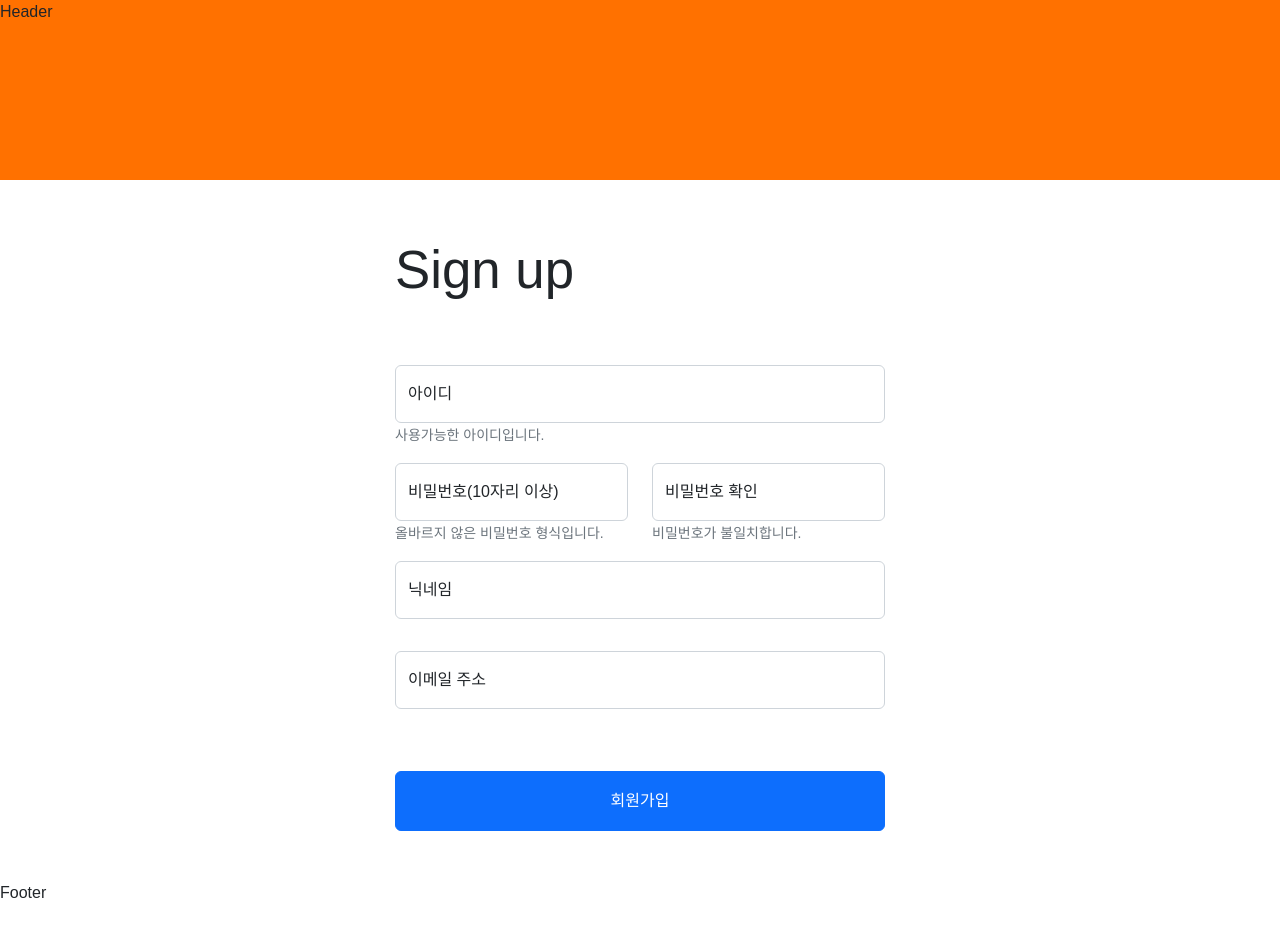
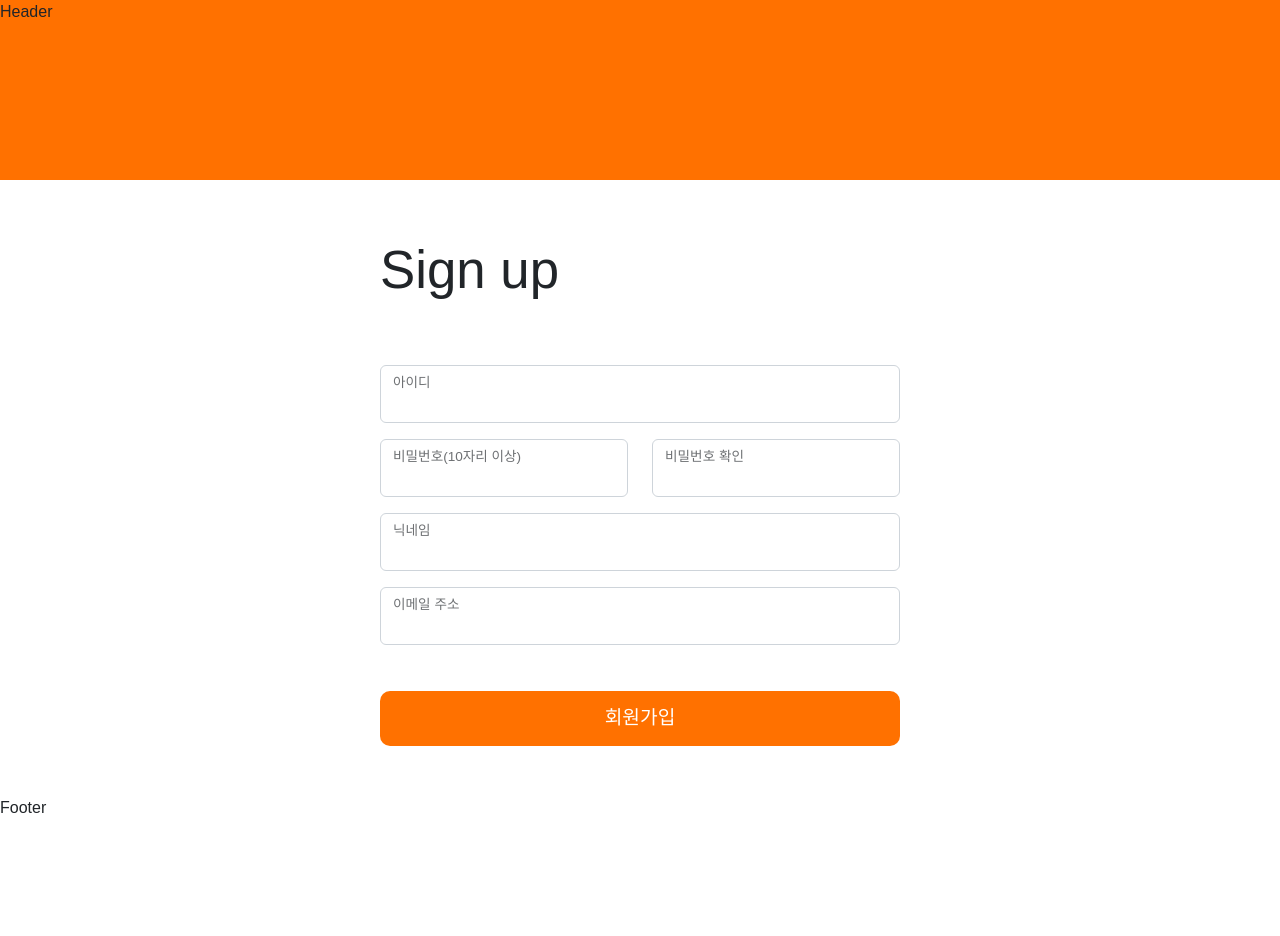
Before and after one commit to kimkwon-study/font-end, a React (Create React App) app: page /register in a window 1280 px wide. Shown: the top 936 px of the page. After the commit the page ends 896 px from the top, so only its background shows below. Built offline with nearby package versions, Linux system fonts and the light colour scheme.

Commit message:
register without token

```diff
--- a/package.json
+++ b/package.json
@@ -10,8 +10,10 @@
     "bootstrap": "^5.2.3",
     "http-proxy-middleware": "^2.0.6",
     "moment": "^2.29.4",
+    "prop-types": "^15.8.1",
     "react": "^18.2.0",
     "react-bootstrap": "^2.7.4",
+    "react-cookie": "^4.1.1",
     "react-dom": "^18.2.0",
     "react-hook-form": "^7.44.1",
     "react-router-dom": "^6.11.2",
--- a/src/components/Signup/index.js
+++ b/src/components/Signup/index.js
@@ -1,73 +1,115 @@
 import { useForm } from 'react-hook-form'
+
+import axios from 'axios'
 import './styles.css'
-import { Button, Col, Container, FloatingLabel, Form, Row } from 'react-bootstrap'
+import { Col, Container, FloatingLabel, Form, Row } from 'react-bootstrap'
 
 const Signup = () => {
     const {
         register,
-        handlerSubmit,
-        formState : { errors },
+        handleSubmit,
+        formState : { errors, isSubmitting },
     } = useForm();
 
+    const onSubmit = (data) => {
+        alert(JSON.stringify(data))
+        axios.post('http://localhost:8080/api/register', JSON.stringify(data))
+            .then(function (response) {
+                console.log(response);
+                if (response.result_code === "REGISTER_SAME_ID") {
+                    alert(response.result)
+                }
+            })
+            .catch(function (error) {
+                console.log(error);
+            });
+    }
+
     return (
-            <Container className='signupCard' >
-                <form className='form' >
+            <Container className='signupCard' gap={3} >
+                <form className='form' onSubmit={handleSubmit(onSubmit)} >
                     <Row>
                         <p className='signupText'>Sign up</p>
                     </Row>
-                    <Row >
+                    <Row>
+                        <Col >
                             <Form.Group className="mb-3" controlId="userId">
                                 <FloatingLabel label="아이디" >
-                                <Form.Control {...register('userId' ,{ required: true })} type="text" placeholder="아이디를 입력해주세요."  />
+                                    <Form.Control {...register('userId' ,{
+                                        required: "아이디는 필수 입력입니다.",
+                                        })} type="text" />
                                     <Form.Text className="text-muted">
-                                    사용가능한 아이디입니다.
+                                        {errors.userId && errors.userId.message}
                                     </Form.Text>
                                 </FloatingLabel>
                             </Form.Group>
+                        </Col>
+                        {/* <Col sm={3}>
+                            <button className='idCheck'>중복확인</button>
+                        </Col> */}
                     </Row>
                     <Row>
                         <Col>
-                            <Form.Group className="mb-3" controlId="userPassword">
-                                <FloatingLabel label="비밀번호(10자리 이상)" className="mb-3" controlId="userPassword">
-                                    <Form.Control type="password" placeholder="비밀번호를 입력해주세요." />
+                            <Form.Group className="mb-3" controlId="password">
+                                <FloatingLabel label="비밀번호(10자리 이상)" className="mb-3" >
+                                    <Form.Control
+                                        {...register('password' ,{
+                                            required: "비밀번호는 필수 입력입니다.",
+                                            minLength: {
+                                                value: 8,
+                                                message: "8자리 이상 비밀번호를 사용하세요.",
+                                            },
+                                        })} type="password" />
                                     <Form.Text className="text-muted">
-                                        올바르지 않은 비밀번호 형식입니다.
+                                        {errors.password && errors.password.message}
                                     </Form.Text>
                                 </FloatingLabel>
                             </Form.Group>
-
                         </Col>
                         <Col>
-                            <Form.Group className="mb-3" controlId="userPasswordCheck">
-                                <FloatingLabel label="비밀번호 확인" className="mb-3" controlId="userPassword">
-                                    <Form.Control type="password" placeholder="비밀번호를 입력해주세요." />
+                            <Form.Group className="mb-3" >
+                                <FloatingLabel label="비밀번호 확인" className="mb-3" >
+                                    <Form.Control type="password"/>
                                     <Form.Text className="text-muted">
-                                        비밀번호가 불일치합니다.
+                                        {errors.password && errors.password.message}
                                     </Form.Text>
                                 </FloatingLabel>
                             </Form.Group>
                         </Col>
                     </Row>
                     <Row>
-                        <Form.Group className="mb-3" controlId="userNickname">
-                            <FloatingLabel label="닉네임" className="mb-3" controlId="userNickname">
-                                <Form.Control type="text" placeholder="닉네임을 입력해주세요." />
-                                {/* <Form.Text className="text-muted">
-                                    사용가능한 닉네임입니다.
-                                </Form.Text> */}
+                        <Col>
+                            <Form.Group className="mb-3" controlId="nickname">
+                                <FloatingLabel label="닉네임" className="mb-3" >
+                                    <Form.Control {...register('nickname' ,{ required: "닉네임은 필수 입력입니다." })} type="text" />
+                                    <Form.Text className="text-muted">
+                                        {errors.nickname && errors.nickname.message}
+                                    </Form.Text>
                                 </FloatingLabel>
                             </Form.Group>
+                        </Col>
                     </Row>
                     <Row>
-                        <Form.Group className="mb-3" controlId="userEmail">
-                            <FloatingLabel label="이메일 주소" className="mb-3" controlId="userEmail">
-                                <Form.Control type="email" placeholder="이메일을 입력해주세요." />
+                        <Col>
+                            <Form.Group className="mb-3" controlId="email">
+                                <FloatingLabel label="이메일 주소" className="mb-3">
+                                    <Form.Control {...register('email' ,{
+                                        required: "이메일은 필수 입력입니다.",
+                                        pattern: {
+                                            value: /\S+@\S+\.\S+/,
+                                            message: "이메일 형식에 맞지 않습니다.",
+                                        }
+                                    })} type="email" />
                                 </FloatingLabel>
+                                <Form.Text className="text-muted">
+                                    {errors.email && errors.email.message}
+                                </Form.Text>
                             </Form.Group>
+                        </Col>
                     </Row>
-                    <Button type="submit" className='signupButton'>
+                    <button type="submit" className='signupButton' disabled={isSubmitting}>
                         회원가입
-                    </Button>
+                    </button>
                 </form>
             </Container>
     )
--- a/src/components/Signup/styles.css
+++ b/src/components/Signup/styles.css
@@ -13,12 +13,12 @@
   display: flex;
   flex-direction: row;
   justify-content: center;
-  min-width: 800px;
+  min-width: 700px;
   padding: 50px 300px 50px 300px;
 }
 
 .form {
-  min-width: 480px;
+  min-width: 520px;
 }
 
 .signupText {
@@ -29,8 +29,21 @@
 
 .signupButton {
   width: 100%;
-  height: 60px;
+  height: 55px;
   margin-top: 30px;
   background-color: #ff7100;
-  /* font-size: 1.3em; */
+  font-size: 1.2em;
+  color: rgb(255, 255, 255);
+  border-radius: 10px;
+  border: none;
 }
+
+.idCheck {
+  width: 78px;
+  height: 33px;
+  background-color: #ff7100;
+  color: rgb(255, 255, 255);
+  border-radius: 7px;
+  border: none;
+  margin: 15px 0px 0px 25px;
+}
```
Also changed, not shown: 1 other file (tests, documents, lock files or other folders). Lines whose indentation alone changed are shown as unchanged.
